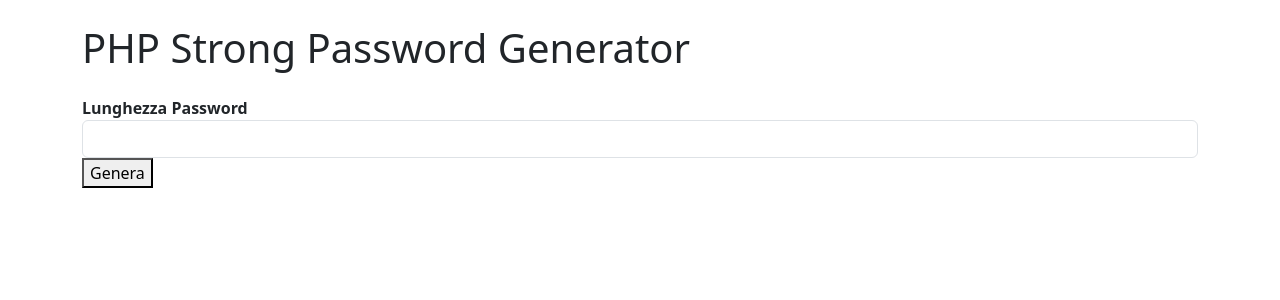
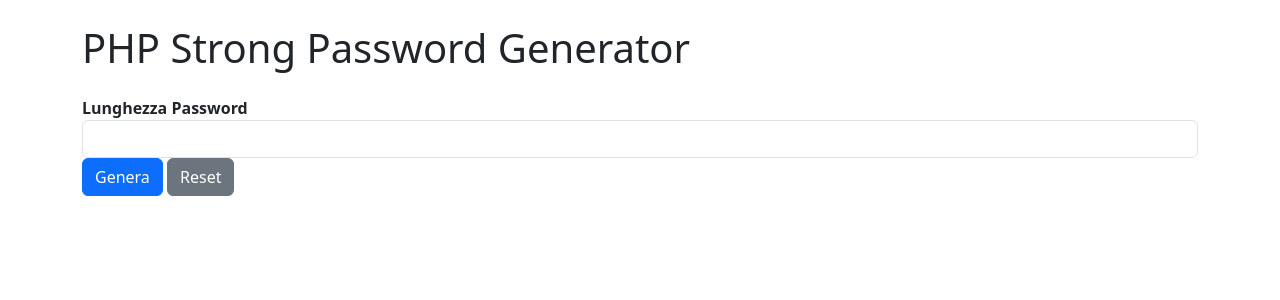
Before and after one commit to dario-bennardino/php-strong-password-generator, a PHP site: page / in a window 1280 px wide. Shown: the top 300 px of the page. Run offline with PHP 8.4, Linux system fonts and the light colour scheme.

Commit message:
[add] inizio milestone II

```diff
--- /dev/null
+++ b/css/style.css
@@ -0,0 +1,3 @@
+body {
+    background-color: red;
+}
--- a/index.php
+++ b/index.php
@@ -22,6 +22,12 @@ if ($_SERVER["REQUEST_METHOD"] == "POST") {
     }
 }
 
+// Verifica se è stato inviato il modulo con il pulsante Reset
+if ($_SERVER["REQUEST_METHOD"] == "POST" && isset($_POST['reset'])) {
+    // Resetta la variabile della password generata
+    $password_generata = '';
+}
+
 ?>
 
 <!DOCTYPE html>
@@ -31,6 +37,8 @@ if ($_SERVER["REQUEST_METHOD"] == "POST") {
     <meta charset="UTF-8">
     <meta name="viewport" content="width=device-width, initial-scale=1.0">
     <title>PHP Strong Password Generator</title>
+    <!-- CSS -->
+    <link rel="stylesheet" href="/css/style.css">
     <!-- BOOTSTRAP -->
     <link href="https://cdn.jsdelivr.net/npm/bootstrap@5.3.3/dist/css/bootstrap.min.css" rel="stylesheet" integrity="sha384-QWTKZyjpPEjISv5WaRU9OFeRpok6YctnYmDr5pNlyT2bRjXh0JMhjY6hW+ALEwIH" crossorigin="anonymous">
 </head>
@@ -44,7 +52,8 @@ if ($_SERVER["REQUEST_METHOD"] == "POST") {
 
             <label for="lunghezza_password"><strong>Lunghezza Password</strong></label>
             <input type="number" class="form-control" id="lunghezza_password" name="lunghezza_password">
-            <button type="submit">Genera</button>
+            <button type="submit" class="btn btn-primary">Genera</button>
+            <button type="submit" class="btn btn-secondary" name="reset">Reset</button>
 
         </form>
 
```
Also changed, not shown: partials/functions.php (added).
